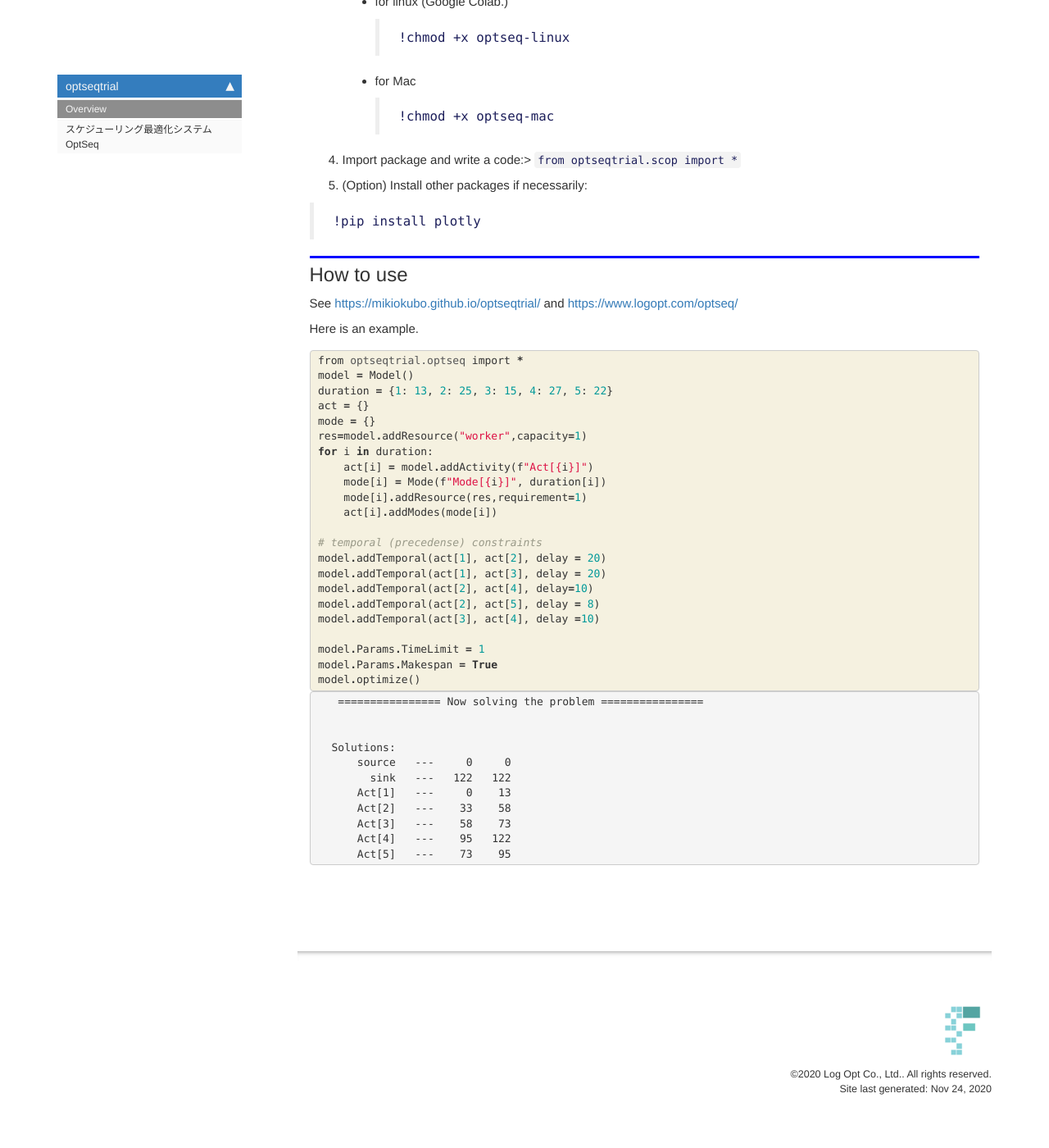
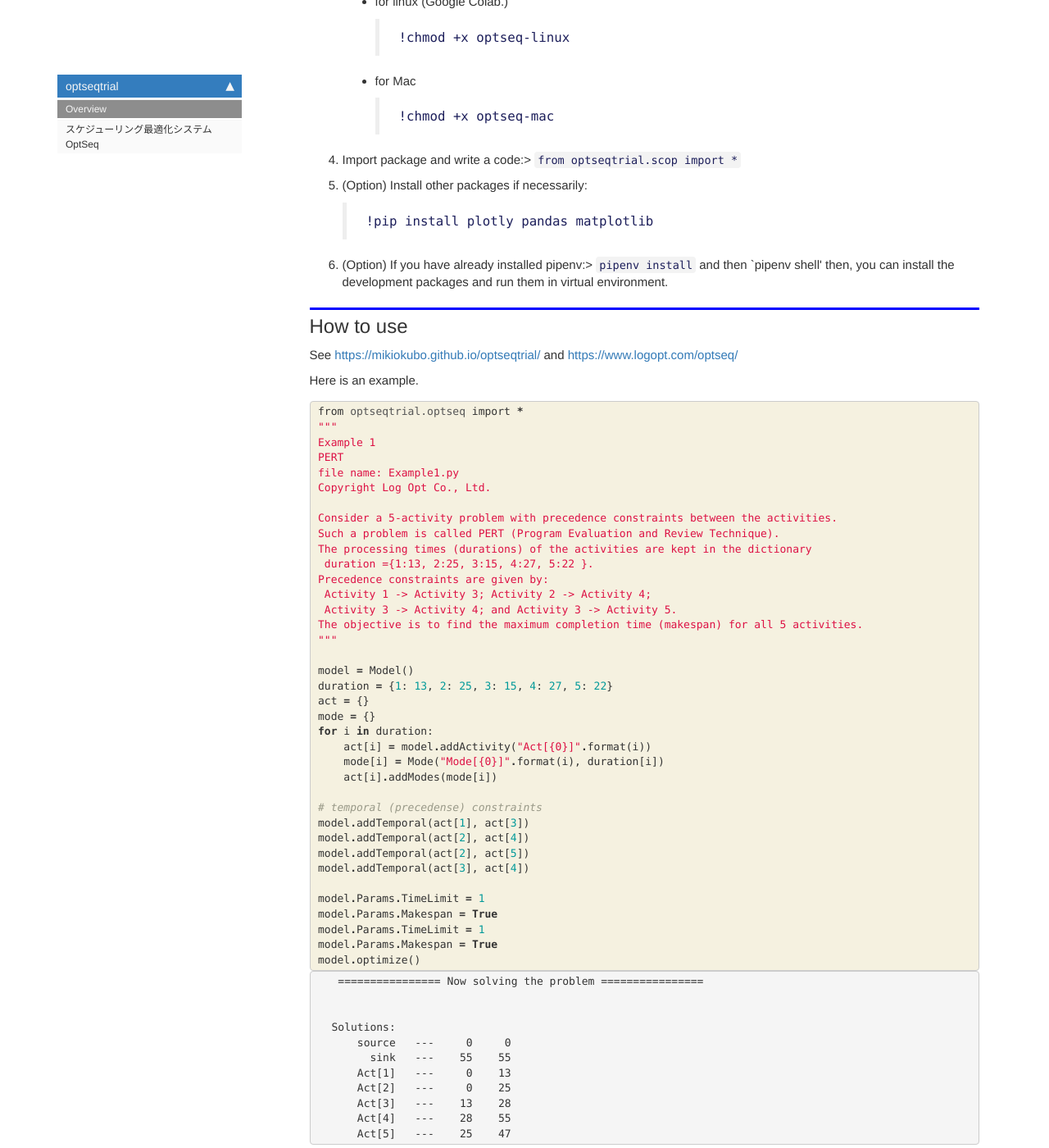
Before and after one commit to mikiokubo/optseqtrial, a Jekyll site: the page built from docs/index.html, in a window 1280 px wide and 1400 px high, scrolled down 689 px. Shown: the whole window at 82% size. Built offline with Jekyll 4.4.1, drawn with Linux system fonts in a browser that asks for light colours; nearby versions of some CDN libraries; comment, search, counter and statistics services are not loaded.

Commit message:
for video

```diff
--- a/docs/index.html
+++ b/docs/index.html
@@ -65,10 +65,14 @@ nb_path: "index.ipynb"
 </li>
 <li><p>Import package and write a code:&gt; <code>from optseqtrial.scop import *</code></p>
 </li>
-<li>(Option) Install other packages if necessarily: </li>
+<li><p>(Option) Install other packages if necessarily:</p>
+<blockquote><p><code>!pip install plotly pandas matplotlib</code></p>
+</blockquote>
+</li>
+<li><p>(Option) If you have already installed pipenv:&gt; <code>pipenv install</code> and then `pipenv shell'
+then, you can install the development packages and run them in virtual environment.</p>
+</li>
 </ol>
-<blockquote><p><code>!pip install plotly</code></p>
-</blockquote>
 
 </div>
 </div>
@@ -89,24 +93,39 @@ nb_path: "index.ipynb"
 <div class="inner_cell">
     <div class="input_area">
 <div class=" highlight hl-ipython3"><pre><span></span><span class="kn">from</span> <span class="nn">optseqtrial.optseq</span> <span class="kn">import</span> <span class="o">*</span>
+<span class="sd">&quot;&quot;&quot;</span>
+<span class="sd">Example 1</span>
+<span class="sd">PERT</span>
+<span class="sd">file name: Example1.py</span>
+<span class="sd">Copyright Log Opt Co., Ltd.</span>
+
+<span class="sd">Consider a 5-activity problem with precedence constraints between the activities.</span>
+<span class="sd">Such a problem is called PERT (Program Evaluation and Review Technique).</span>
+<span class="sd">The processing times (durations) of the activities are kept in the dictionary</span>
+<span class="sd"> duration ={1:13, 2:25, 3:15, 4:27, 5:22 }.</span>
+<span class="sd">Precedence constraints are given by:</span>
+<span class="sd"> Activity 1 -&gt; Activity 3; Activity 2 -&gt; Activity 4;</span>
+<span class="sd"> Activity 3 -&gt; Activity 4; and Activity 3 -&gt; Activity 5.</span>
+<span class="sd">The objective is to find the maximum completion time (makespan) for all 5 activities.</span>
+<span class="sd">&quot;&quot;&quot;</span>
+
 <span class="n">model</span> <span class="o">=</span> <span class="n">Model</span><span class="p">()</span>
 <span class="n">duration</span> <span class="o">=</span> <span class="p">{</span><span class="mi">1</span><span class="p">:</span> <span class="mi">13</span><span class="p">,</span> <span class="mi">2</span><span class="p">:</span> <span class="mi">25</span><span class="p">,</span> <span class="mi">3</span><span class="p">:</span> <span class="mi">15</span><span class="p">,</span> <span class="mi">4</span><span class="p">:</span> <span class="mi">27</span><span class="p">,</span> <span class="mi">5</span><span class="p">:</span> <span class="mi">22</span><span class="p">}</span>
 <span class="n">act</span> <span class="o">=</span> <span class="p">{}</span>
 <span class="n">mode</span> <span class="o">=</span> <span class="p">{}</span>
-<span class="n">res</span><span class="o">=</span><span class="n">model</span><span class="o">.</span><span class="n">addResource</span><span class="p">(</span><span class="s2">&quot;worker&quot;</span><span class="p">,</span><span class="n">capacity</span><span class="o">=</span><span class="mi">1</span><span class="p">)</span>
 <span class="k">for</span> <span class="n">i</span> <span class="ow">in</span> <span class="n">duration</span><span class="p">:</span>
-    <span class="n">act</span><span class="p">[</span><span class="n">i</span><span class="p">]</span> <span class="o">=</span> <span class="n">model</span><span class="o">.</span><span class="n">addActivity</span><span class="p">(</span><span class="sa">f</span><span class="s2">&quot;Act[</span><span class="si">{</span><span class="n">i</span><span class="si">}</span><span class="s2">]&quot;</span><span class="p">)</span>
-    <span class="n">mode</span><span class="p">[</span><span class="n">i</span><span class="p">]</span> <span class="o">=</span> <span class="n">Mode</span><span class="p">(</span><span class="sa">f</span><span class="s2">&quot;Mode[</span><span class="si">{</span><span class="n">i</span><span class="si">}</span><span class="s2">]&quot;</span><span class="p">,</span> <span class="n">duration</span><span class="p">[</span><span class="n">i</span><span class="p">])</span>
-    <span class="n">mode</span><span class="p">[</span><span class="n">i</span><span class="p">]</span><span class="o">.</span><span class="n">addResource</span><span class="p">(</span><span class="n">res</span><span class="p">,</span><span class="n">requirement</span><span class="o">=</span><span class="mi">1</span><span class="p">)</span>
+    <span class="n">act</span><span class="p">[</span><span class="n">i</span><span class="p">]</span> <span class="o">=</span> <span class="n">model</span><span class="o">.</span><span class="n">addActivity</span><span class="p">(</span><span class="s2">&quot;Act[</span><span class="si">{0}</span><span class="s2">]&quot;</span><span class="o">.</span><span class="n">format</span><span class="p">(</span><span class="n">i</span><span class="p">))</span>
+    <span class="n">mode</span><span class="p">[</span><span class="n">i</span><span class="p">]</span> <span class="o">=</span> <span class="n">Mode</span><span class="p">(</span><span class="s2">&quot;Mode[</span><span class="si">{0}</span><span class="s2">]&quot;</span><span class="o">.</span><span class="n">format</span><span class="p">(</span><span class="n">i</span><span class="p">),</span> <span class="n">duration</span><span class="p">[</span><span class="n">i</span><span class="p">])</span>
     <span class="n">act</span><span class="p">[</span><span class="n">i</span><span class="p">]</span><span class="o">.</span><span class="n">addModes</span><span class="p">(</span><span class="n">mode</span><span class="p">[</span><span class="n">i</span><span class="p">])</span>
 
 <span class="c1"># temporal (precedense) constraints</span>
-<span class="n">model</span><span class="o">.</span><span class="n">addTemporal</span><span class="p">(</span><span class="n">act</span><span class="p">[</span><span class="mi">1</span><span class="p">],</span> <span class="n">act</span><span class="p">[</span><span class="mi">2</span><span class="p">],</span> <span class="n">delay</span> <span class="o">=</span> <span class="mi">20</span><span class="p">)</span>
-<span class="n">model</span><span class="o">.</span><span class="n">addTemporal</span><span class="p">(</span><span class="n">act</span><span class="p">[</span><span class="mi">1</span><span class="p">],</span> <span class="n">act</span><span class="p">[</span><span class="mi">3</span><span class="p">],</span> <span class="n">delay</span> <span class="o">=</span> <span class="mi">20</span><span class="p">)</span>
-<span class="n">model</span><span class="o">.</span><span class="n">addTemporal</span><span class="p">(</span><span class="n">act</span><span class="p">[</span><span class="mi">2</span><span class="p">],</span> <span class="n">act</span><span class="p">[</span><span class="mi">4</span><span class="p">],</span> <span class="n">delay</span><span class="o">=</span><span class="mi">10</span><span class="p">)</span>
-<span class="n">model</span><span class="o">.</span><span class="n">addTemporal</span><span class="p">(</span><span class="n">act</span><span class="p">[</span><span class="mi">2</span><span class="p">],</span> <span class="n">act</span><span class="p">[</span><span class="mi">5</span><span class="p">],</span> <span class="n">delay</span> <span class="o">=</span> <span class="mi">8</span><span class="p">)</span>
-<span class="n">model</span><span class="o">.</span><span class="n">addTemporal</span><span class="p">(</span><span class="n">act</span><span class="p">[</span><span class="mi">3</span><span class="p">],</span> <span class="n">act</span><span class="p">[</span><span class="mi">4</span><span class="p">],</span> <span class="n">delay</span> <span class="o">=</span><span class="mi">10</span><span class="p">)</span>
+<span class="n">model</span><span class="o">.</span><span class="n">addTemporal</span><span class="p">(</span><span class="n">act</span><span class="p">[</span><span class="mi">1</span><span class="p">],</span> <span class="n">act</span><span class="p">[</span><span class="mi">3</span><span class="p">])</span>
+<span class="n">model</span><span class="o">.</span><span class="n">addTemporal</span><span class="p">(</span><span class="n">act</span><span class="p">[</span><span class="mi">2</span><span class="p">],</span> <span class="n">act</span><span class="p">[</span><span class="mi">4</span><span class="p">])</span>
+<span class="n">model</span><span class="o">.</span><span class="n">addTemporal</span><span class="p">(</span><span class="n">act</span><span class="p">[</span><span class="mi">2</span><span class="p">],</span> <span class="n">act</span><span class="p">[</span><span class="mi">5</span><span class="p">])</span>
+<span class="n">model</span><span class="o">.</span><span class="n">addTemporal</span><span class="p">(</span><span class="n">act</span><span class="p">[</span><span class="mi">3</span><span class="p">],</span> <span class="n">act</span><span class="p">[</span><span class="mi">4</span><span class="p">])</span>
 
+<span class="n">model</span><span class="o">.</span><span class="n">Params</span><span class="o">.</span><span class="n">TimeLimit</span> <span class="o">=</span> <span class="mi">1</span>
+<span class="n">model</span><span class="o">.</span><span class="n">Params</span><span class="o">.</span><span class="n">Makespan</span> <span class="o">=</span> <span class="kc">True</span>
 <span class="n">model</span><span class="o">.</span><span class="n">Params</span><span class="o">.</span><span class="n">TimeLimit</span> <span class="o">=</span> <span class="mi">1</span>
 <span class="n">model</span><span class="o">.</span><span class="n">Params</span><span class="o">.</span><span class="n">Makespan</span> <span class="o">=</span> <span class="kc">True</span>
 <span class="n">model</span><span class="o">.</span><span class="n">optimize</span><span class="p">()</span>
@@ -128,12 +147,12 @@ nb_path: "index.ipynb"
 
 Solutions:
     source   ---     0     0
-      sink   ---   122   122
+      sink   ---    55    55
     Act[1]   ---     0    13
-    Act[2]   ---    33    58
-    Act[3]   ---    58    73
-    Act[4]   ---    95   122
-    Act[5]   ---    73    95
+    Act[2]   ---     0    25
+    Act[3]   ---    13    28
+    Act[4]   ---    28    55
+    Act[5]   ---    25    47
 </pre>
 </div>
 </div>
--- a/optseq_best_act_data.txt
+++ b/optseq_best_act_data.txt
@@ -1,7 +1,7 @@
 source ---
+Act[2] ---
+Act[5] ---
 Act[1] ---
-Act[2] ---
 Act[3] ---
-Act[5] ---
 Act[4] ---
 sink ---
```
Also changed, not shown: optseq_input.txt (+4 -12 lines), optseq_output.txt (+12 -14 lines), README.md, 4 other files.
